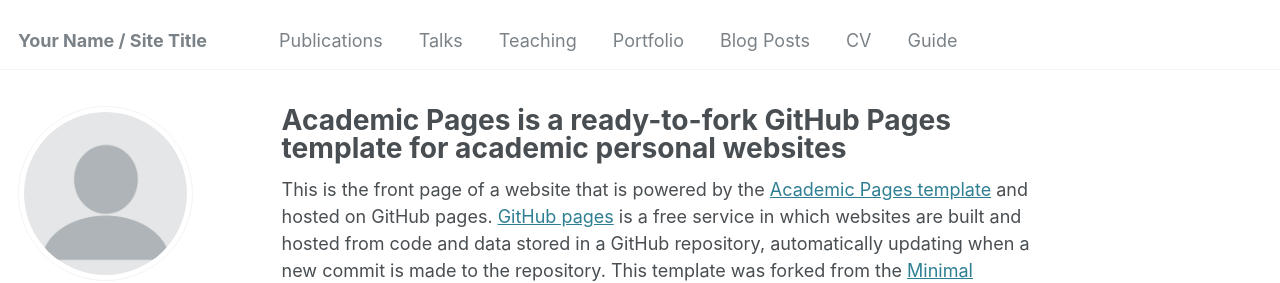
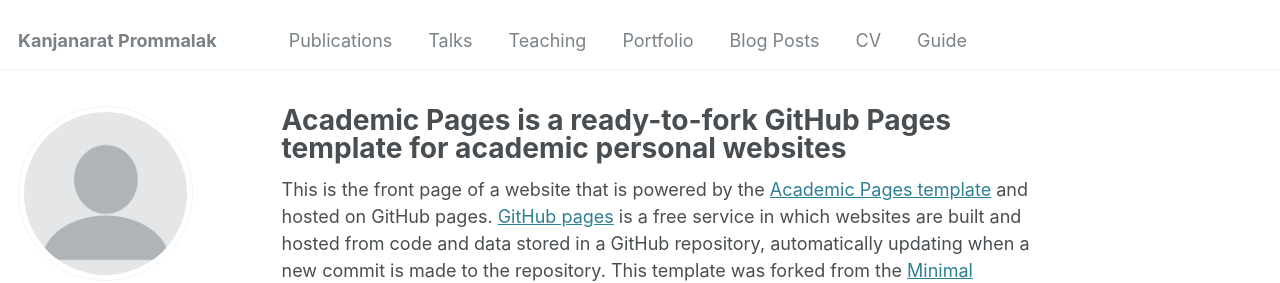
Before and after one commit to Mookkan/Mookkan.github.io, a Jekyll site: the page built from _pages/about.md, in a window 1280 px wide. Shown: the top 283 px of the page. Built offline with Jekyll 4.4.1, drawn with Linux system fonts in a browser that asks for light colours; some web fonts are replaced.

Commit message:
Update _config.yml

```diff
--- a/_config.yml
+++ b/_config.yml
@@ -8,7 +8,7 @@
 
 # Basic Site Settings
 locale                   : "en-US"
-title                    : "Your Name / Site Title"
+title                    : "Kanjanarat Prommalak"
 title_separator          : "-"
 name                     : &name "Your Name"
 description              : &description "personal description"
```
